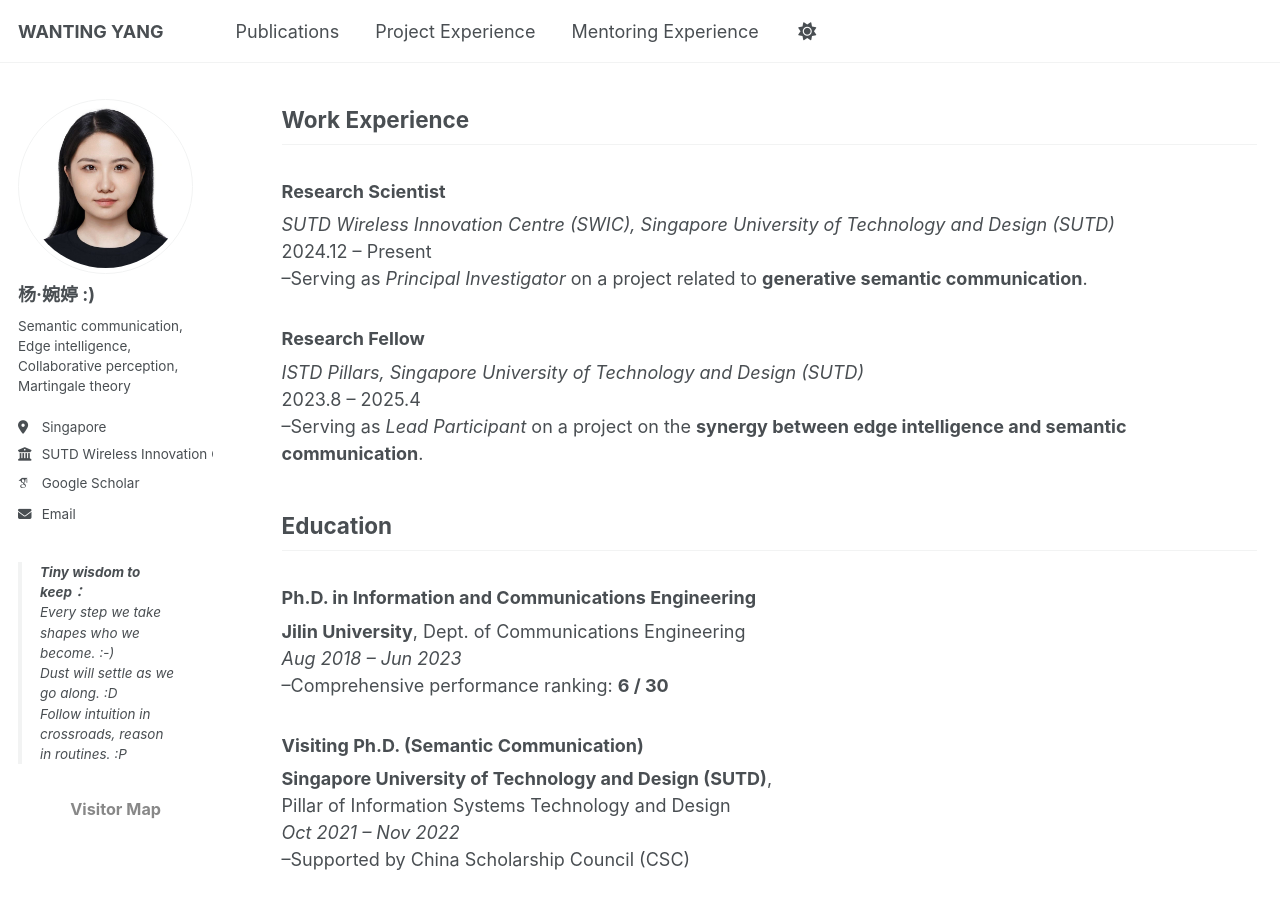
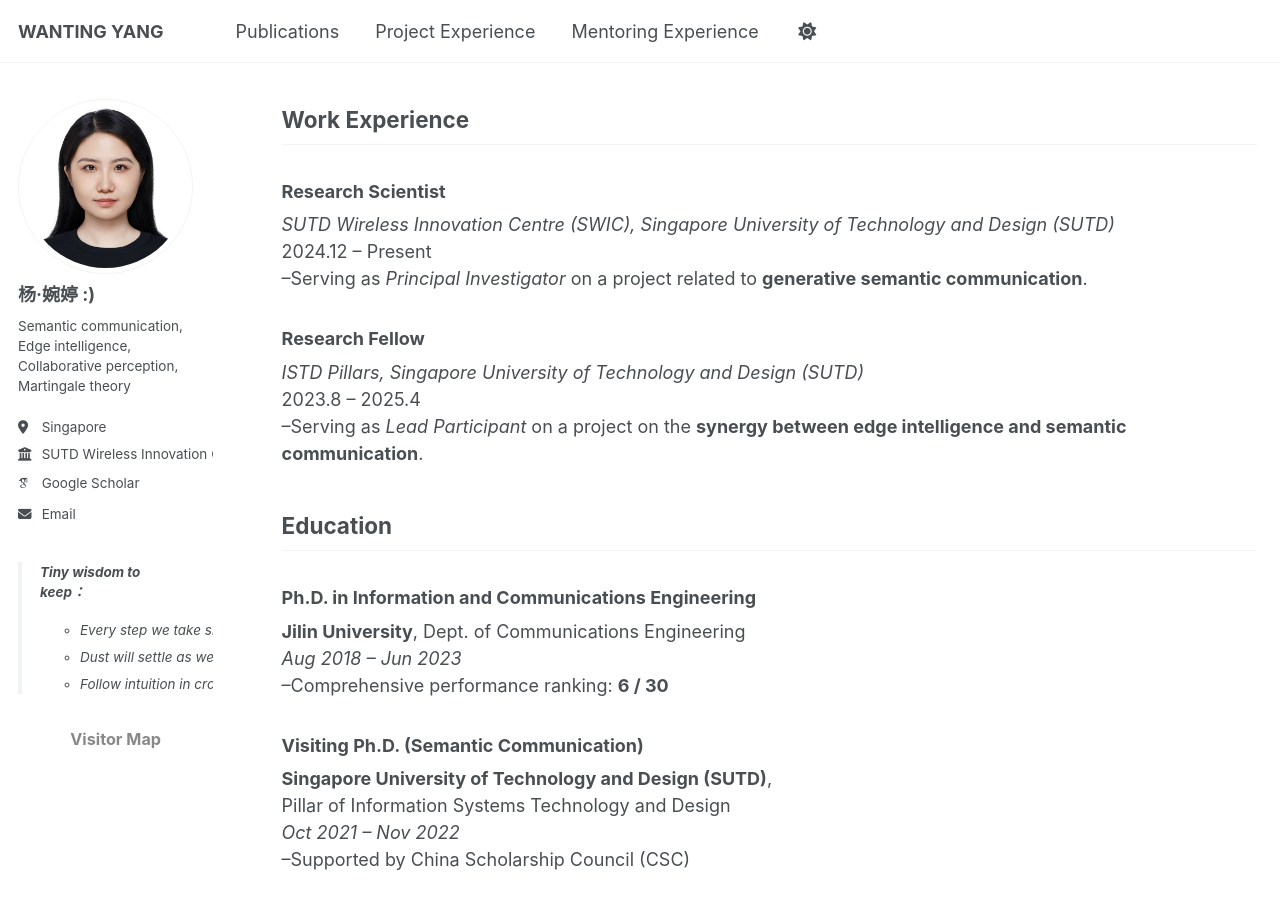
Before and after one commit to wty2011jl/wty2011jl.github.io, a Jekyll site: the page built from _pages/about.md, in a window 1280 px wide and 900 px high, scrolled down 347 px. Built offline with Jekyll 4.4.1, drawn with Linux system fonts in a browser that asks for light colours; some web fonts are replaced; a script that is not in the unit is left out.

```diff
--- a/_config.yml
+++ b/_config.yml
@@ -44,9 +44,9 @@ author:
   scopus           : # URL
   quote: |
     >**Tiny wisdom to keep：**
-    >*Every step we take shapes who we become.* :-)
-    >*Dust will settle as we go along.* :D
-    >*Follow intuition in crossroads, reason in routines.* :P
+    >* *Every step we take shapes who we become.* :-)
+    >* *Dust will settle as we go along.* :D
+    >* *Follow intuition in crossroads, reason in routines.* :P
 
   # Repositories and software development
   bitbucket        : # Username - Update with your username on the site
```
